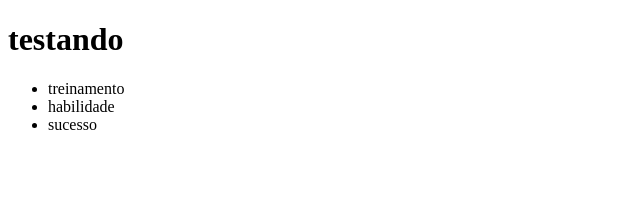
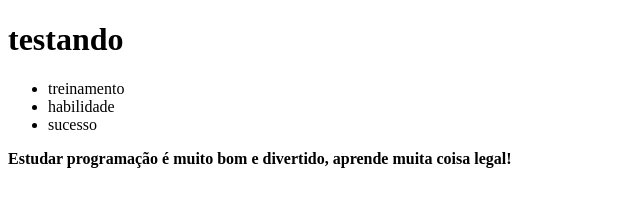
Before and after one commit to iogocc/desafio-html-basico, a plain HTML site: page index.html in a window 1280 px wide. Shown: the whole page, without its empty margins (0-640 px from the left). Drawn offline with Linux system fonts and the light colour scheme.

Commit message:
adicionado o texto Estudar programação é muito bom e divertido, aprende muita coisa legal!

```diff
--- a/index.html
+++ b/index.html
@@ -13,5 +13,7 @@
         <li>habilidade</li>
         <li>sucesso</li>
     </ul>
+
+    <p><b>Estudar programação é muito bom e divertido, aprende muita coisa legal!</b></p>
 </body>
 </html>
```
